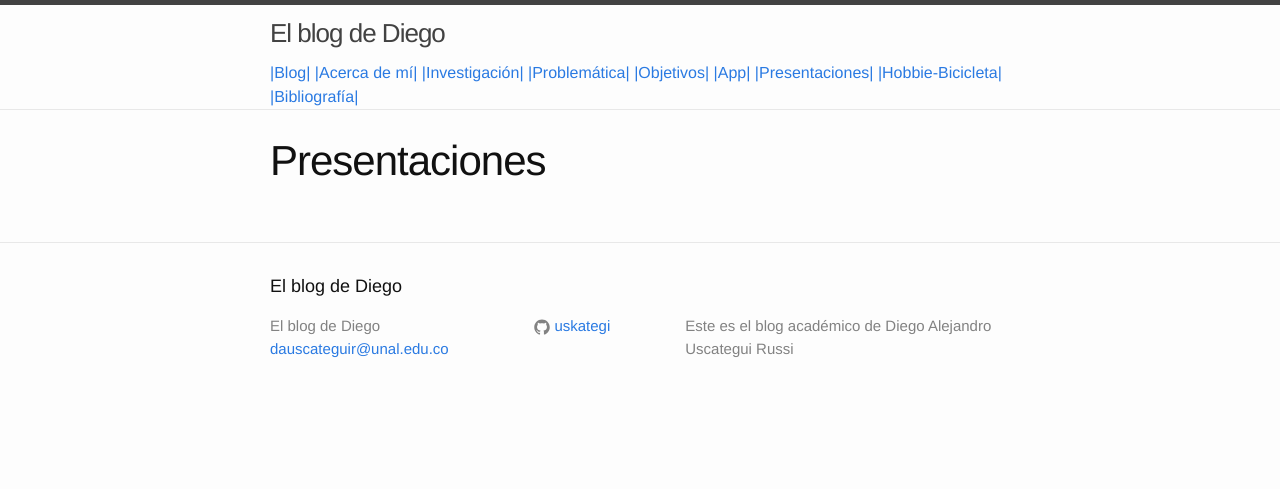
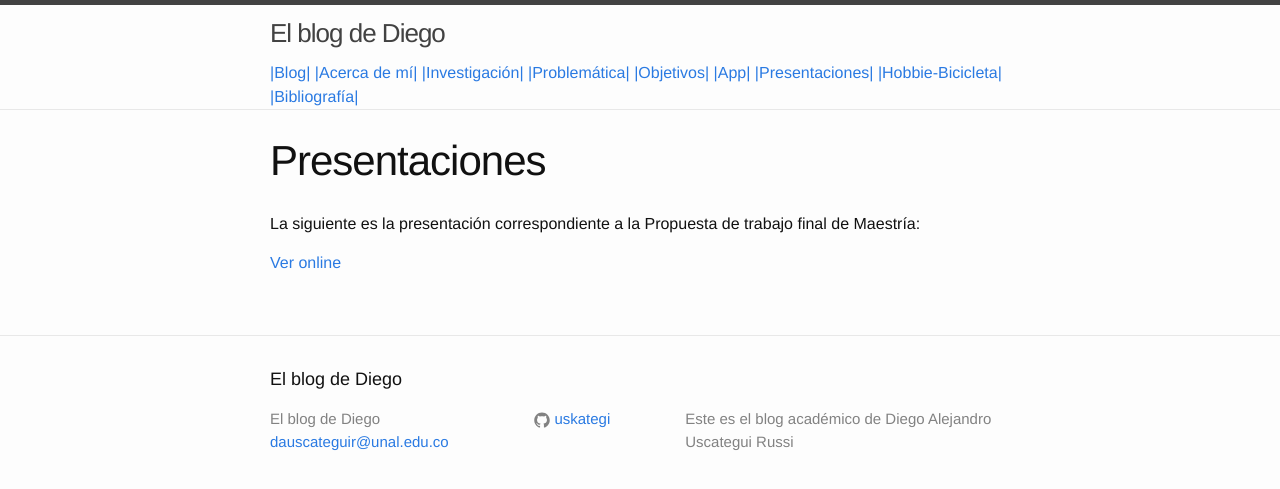
Before and after one commit to Uskategi/diego, a Jekyll site: the page built from presentaciones/index.md, in a window 1280 px wide. Shown: the top 489 px of the page. Built offline with Jekyll 4.4.1, drawn with Linux system fonts in a browser that asks for light colours.

Commit message:
agregando enlace a presentacion

```diff
--- a/presentaciones/index.md
+++ b/presentaciones/index.md
@@ -2,3 +2,6 @@
 layout: page
 title: Presentaciones
 ---
+La siguiente es la presentación correspondiente a la Propuesta de trabajo final de Maestría:
+
+[Ver online](http://uskategi.github.io/presentacionDeDiego/#/1)
```
